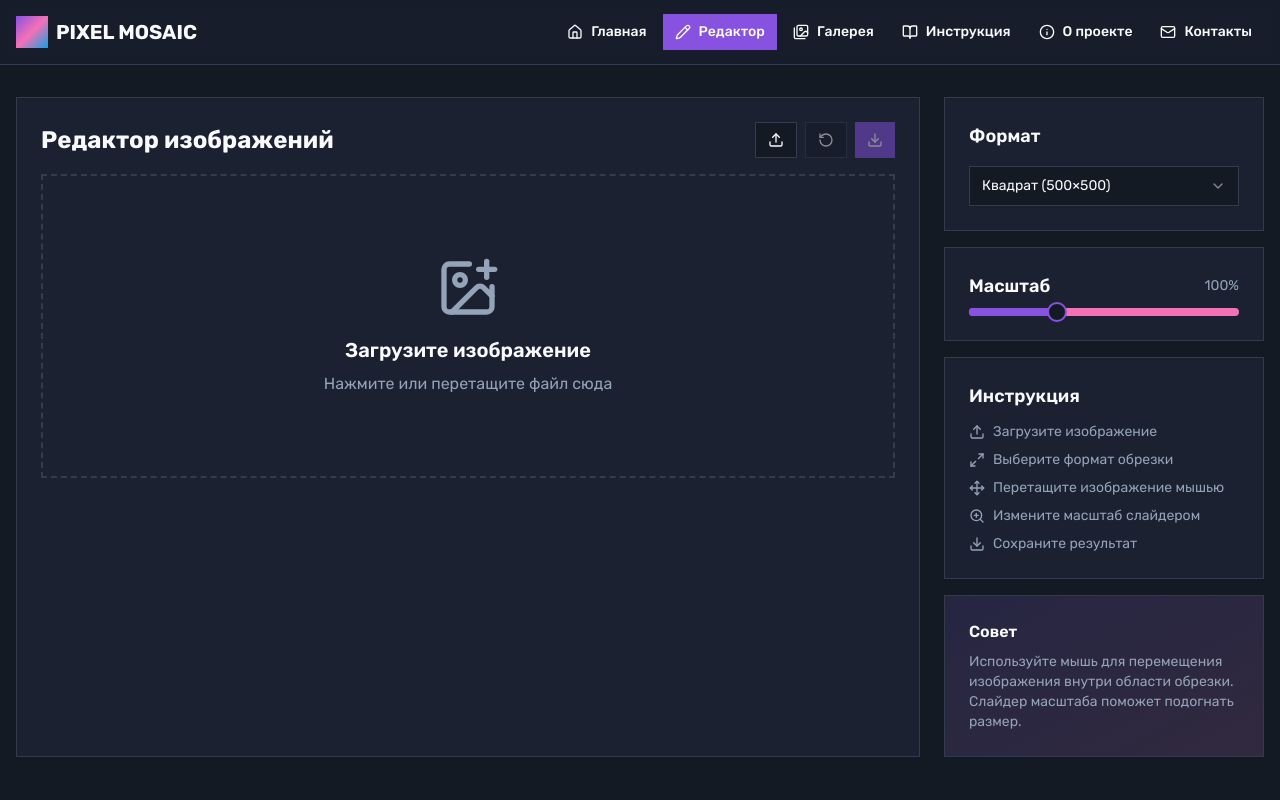
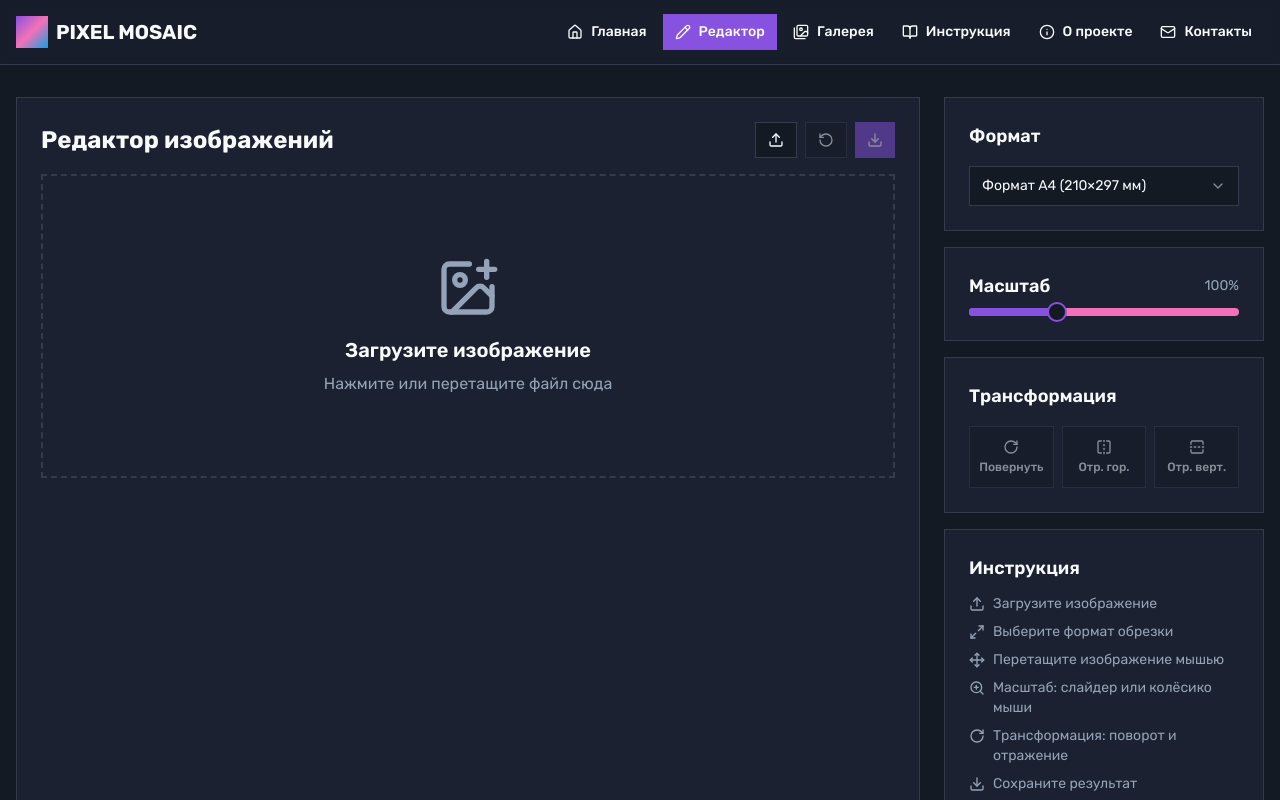
Before and after one commit to pr-poehali-dev/pixel-modern-site, a React (Vite) app: page / in a window 1280 px wide. Both pictures are taken after a click on the button "Редактор". Shown: the top 800 px of the page. Built offline with nearby package versions, Linux system fonts and the light colour scheme.

Commit message:
Добавить функционал управления рамками

```diff
--- a/src/components/PixelEditor.tsx
+++ b/src/components/PixelEditor.tsx
@@ -6,30 +6,43 @@ import { Select, SelectContent, SelectItem, SelectTrigger, SelectValue } from '@
 import Icon from '@/components/ui/icon';
 import { useToast } from '@/hooks/use-toast';
 
-type Format = 'square' | '16:9' | '4:3' | '1:1' | '9:16';
+type Format = 'a4' | 'a3' | 'a2' | 'a1' | 'a0' | '20x30' | '30x40' | '40x50' | '40x60' | '50x70' | '60x80' | '70x90' | '80x120' | '90x120' | '100x120';
 
 const PixelEditor = () => {
   const [image, setImage] = useState<HTMLImageElement | null>(null);
-  const [format, setFormat] = useState<Format>('square');
+  const [format, setFormat] = useState<Format>('a4');
   const [scale, setScale] = useState(100);
   const [position, setPosition] = useState({ x: 0, y: 0 });
   const [isDragging, setIsDragging] = useState(false);
   const [dragStart, setDragStart] = useState({ x: 0, y: 0 });
+  const [rotation, setRotation] = useState(0);
+  const [flipH, setFlipH] = useState(false);
+  const [flipV, setFlipV] = useState(false);
   const canvasRef = useRef<HTMLCanvasElement>(null);
   const fileInputRef = useRef<HTMLInputElement>(null);
   const { toast } = useToast();
 
-  const formatRatios: Record<Format, { width: number; height: number }> = {
-    'square': { width: 500, height: 500 },
-    '1:1': { width: 500, height: 500 },
-    '16:9': { width: 640, height: 360 },
-    '4:3': { width: 480, height: 360 },
-    '9:16': { width: 360, height: 640 },
+  const formatRatios: Record<Format, { width: number; height: number; label: string }> = {
+    'a4': { width: 420, height: 594, label: 'Формат А4 (210×297 мм)' },
+    'a3': { width: 594, height: 840, label: 'Формат А3 (297×420 мм)' },
+    'a2': { width: 840, height: 1188, label: 'Формат А2 (420×594 мм)' },
+    'a1': { width: 1188, height: 1682, label: 'Формат А1 (594×841 мм)' },
+    'a0': { width: 1682, height: 2378, label: 'Формат А0 (841×1189 мм)' },
+    '20x30': { width: 200, height: 300, label: '20×30 см' },
+    '30x40': { width: 300, height: 400, label: '30×40 см' },
+    '40x50': { width: 400, height: 500, label: '40×50 см' },
+    '40x60': { width: 400, height: 600, label: '40×60 см' },
+    '50x70': { width: 500, height: 700, label: '50×70 см' },
+    '60x80': { width: 600, height: 800, label: '60×80 см' },
+    '70x90': { width: 700, height: 900, label: '70×90 см' },
+    '80x120': { width: 800, height: 1200, label: '80×120 см' },
+    '90x120': { width: 900, height: 1200, label: '90×120 см' },
+    '100x120': { width: 1000, height: 1200, label: '100×120 см' },
   };
 
   useEffect(() => {
     drawCanvas();
-  }, [image, format, scale, position]);
+  }, [image, format, scale, position, rotation, flipH, flipV]);
 
   const drawCanvas = () => {
     const canvas = canvasRef.current;
@@ -49,13 +62,18 @@ const PixelEditor = () => {
     const imgWidth = image.width * scaleFactor;
     const imgHeight = image.height * scaleFactor;
 
+    ctx.save();
+    ctx.translate(position.x + imgWidth / 2, position.y + imgHeight / 2);
+    ctx.rotate((rotation * Math.PI) / 180);
+    ctx.scale(flipH ? -1 : 1, flipV ? -1 : 1);
     ctx.drawImage(
       image,
-      position.x,
-      position.y,
+      -imgWidth / 2,
+      -imgHeight / 2,
       imgWidth,
       imgHeight
     );
+    ctx.restore();
 
     ctx.strokeStyle = '#9b87f5';
     ctx.lineWidth = 2;
@@ -149,8 +167,30 @@ const PixelEditor = () => {
   const handleReset = () => {
     if (image) {
       centerImage(image);
-      toast({ title: 'Изображение отцентрировано' });
+      setRotation(0);
+      setFlipH(false);
+      setFlipV(false);
+      toast({ title: 'Изображение сброшено' });
     }
+  };
+
+  const handleRotate = () => {
+    setRotation((prev) => (prev + 90) % 360);
+  };
+
+  const handleFlipH = () => {
+    setFlipH((prev) => !prev);
+  };
+
+  const handleFlipV = () => {
+    setFlipV((prev) => !prev);
+  };
+
+  const handleWheel = (e: React.WheelEvent<HTMLCanvasElement>) => {
+    if (!image) return;
+    e.preventDefault();
+    const delta = e.deltaY > 0 ? -5 : 5;
+    setScale((prev) => Math.max(10, Math.min(300, prev + delta)));
   };
 
   return (
@@ -213,6 +253,7 @@ const PixelEditor = () => {
                   onMouseMove={handleMouseMove}
                   onMouseUp={handleMouseUp}
                   onMouseLeave={handleMouseUp}
+                  onWheel={handleWheel}
                 />
               </div>
             )}
@@ -227,11 +268,21 @@ const PixelEditor = () => {
                 <SelectValue />
               </SelectTrigger>
               <SelectContent>
-                <SelectItem value="square">Квадрат (500×500)</SelectItem>
-                <SelectItem value="1:1">1:1 (500×500)</SelectItem>
-                <SelectItem value="16:9">16:9 (640×360)</SelectItem>
-                <SelectItem value="4:3">4:3 (480×360)</SelectItem>
-                <SelectItem value="9:16">9:16 (360×640)</SelectItem>
+                <SelectItem value="a4">{formatRatios.a4.label}</SelectItem>
+                <SelectItem value="a3">{formatRatios.a3.label}</SelectItem>
+                <SelectItem value="a2">{formatRatios.a2.label}</SelectItem>
+                <SelectItem value="a1">{formatRatios.a1.label}</SelectItem>
+                <SelectItem value="a0">{formatRatios.a0.label}</SelectItem>
+                <SelectItem value="20x30">{formatRatios['20x30'].label}</SelectItem>
+                <SelectItem value="30x40">{formatRatios['30x40'].label}</SelectItem>
+                <SelectItem value="40x50">{formatRatios['40x50'].label}</SelectItem>
+                <SelectItem value="40x60">{formatRatios['40x60'].label}</SelectItem>
+                <SelectItem value="50x70">{formatRatios['50x70'].label}</SelectItem>
+                <SelectItem value="60x80">{formatRatios['60x80'].label}</SelectItem>
+                <SelectItem value="70x90">{formatRatios['70x90'].label}</SelectItem>
+                <SelectItem value="80x120">{formatRatios['80x120'].label}</SelectItem>
+                <SelectItem value="90x120">{formatRatios['90x120'].label}</SelectItem>
+                <SelectItem value="100x120">{formatRatios['100x120'].label}</SelectItem>
               </SelectContent>
             </Select>
           </Card>
@@ -253,6 +304,42 @@ const PixelEditor = () => {
             </div>
           </Card>
 
+          <Card className="p-6 space-y-4">
+            <h3 className="font-semibold text-lg">Трансформация</h3>
+            <div className="grid grid-cols-3 gap-2">
+              <Button
+                variant="outline"
+                size="sm"
+                onClick={handleRotate}
+                disabled={!image}
+                className="flex flex-col h-auto py-3 gap-1"
+              >
+                <Icon name="RotateCw" size={20} />
+                <span className="text-xs">Повернуть</span>
+              </Button>
+              <Button
+                variant="outline"
+                size="sm"
+                onClick={handleFlipH}
+                disabled={!image}
+                className="flex flex-col h-auto py-3 gap-1"
+              >
+                <Icon name="FlipHorizontal" size={20} />
+                <span className="text-xs">Отр. гор.</span>
+              </Button>
+              <Button
+                variant="outline"
+                size="sm"
+                onClick={handleFlipV}
+                disabled={!image}
+                className="flex flex-col h-auto py-3 gap-1"
+              >
+                <Icon name="FlipVertical" size={20} />
+                <span className="text-xs">Отр. верт.</span>
+              </Button>
+            </div>
+          </Card>
+
           <Card className="p-6 space-y-3">
             <h3 className="font-semibold text-lg">Инструкция</h3>
             <div className="space-y-2 text-sm text-muted-foreground">
@@ -270,7 +357,11 @@ const PixelEditor = () => {
               </div>
               <div className="flex items-start gap-2">
                 <Icon name="ZoomIn" size={16} className="mt-0.5 shrink-0" />
-                <span>Измените масштаб слайдером</span>
+                <span>Масштаб: слайдер или колёсико мыши</span>
+              </div>
+              <div className="flex items-start gap-2">
+                <Icon name="RotateCw" size={16} className="mt-0.5 shrink-0" />
+                <span>Трансформация: поворот и отражение</span>
               </div>
               <div className="flex items-start gap-2">
                 <Icon name="Download" size={16} className="mt-0.5 shrink-0" />
```
